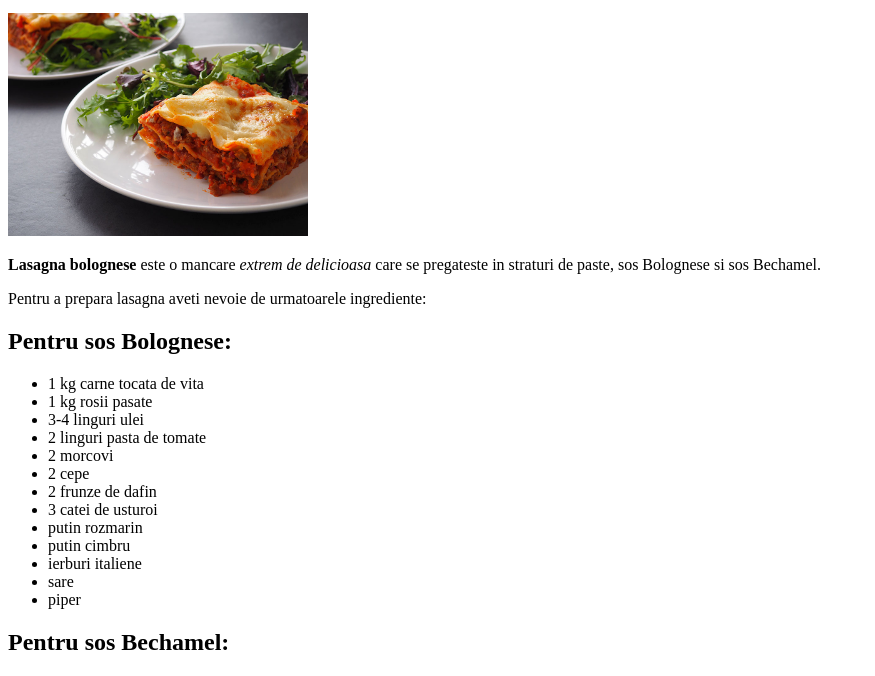
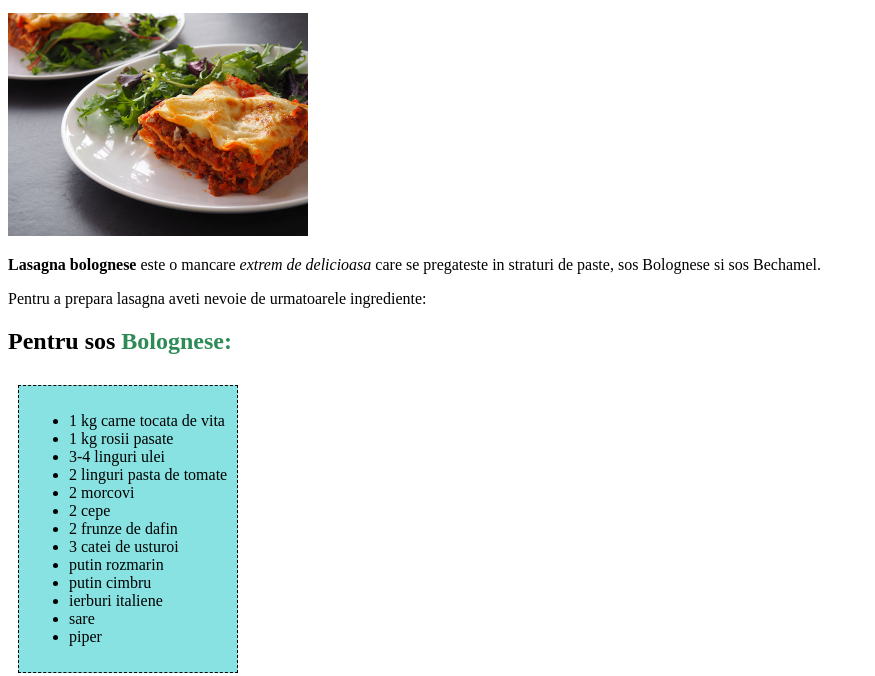
Before and after one commit to BlackDregonRo/odin-recipes, a plain HTML site: page recipes/lasagna.html in a window 1280 px wide. Shown: the part 101-777 px from the top of the page, without its empty margins (0-875 px from the left). Drawn offline with Linux system fonts and the light colour scheme.

Commit message:
Sync between mac and imac

```diff
--- a/recipes/lasagna.html
+++ b/recipes/lasagna.html
@@ -4,6 +4,7 @@
     <meta charset="UTF-8">
     <meta name="viewport" content="width=device-width, initial-scale=1.0">
     <title>Lasagna Bolognese</title>
+    <link rel="stylesheet" href="../styles.css">
 </head>
 <body>
     <h1>Lasagna Bolognese</h1>
@@ -11,7 +12,8 @@
     <img src="../images/lasagna.jpg" width="300">
     <p><strong>Lasagna bolognese </strong>este o mancare <em>extrem de delicioasa</em> care se pregateste in straturi de paste, sos Bolognese si sos Bechamel.</p>
     <p>Pentru a prepara lasagna aveti nevoie de urmatoarele ingrediente:</p>
-    <h2>Pentru sos <strong>Bolognese:</strong></h2>
+    <h2>Pentru sos <span class="text-bolognese">Bolognese:</span></h2>
+    <div class="lista-lasagna">
     <ul>
         <li>1 kg carne tocata de vita</li>
         <li>1 kg rosii pasate</li>
@@ -27,6 +29,7 @@
         <li>sare</li>
         <li>piper</li>
     </ul>
+    </div>
     <h2>Pentru sos Bechamel:</h2>
     <ul>
         <li>700 ml lapte</li>
--- /dev/null
+++ b/styles.css
@@ -0,0 +1,14 @@
+.lista-lasagna{
+    display:inline-block;
+    background-color: rgb(136, 226, 226);
+    padding: 10px;
+    border:1px;
+    border-color: black;
+    border-style: dashed;
+    margin:10px;
+
+}
+.text-bolognese{
+    display:inline-block;
+    color: seagreen;
+}
```
Also changed, not shown: index.html (+1 -0 lines).
